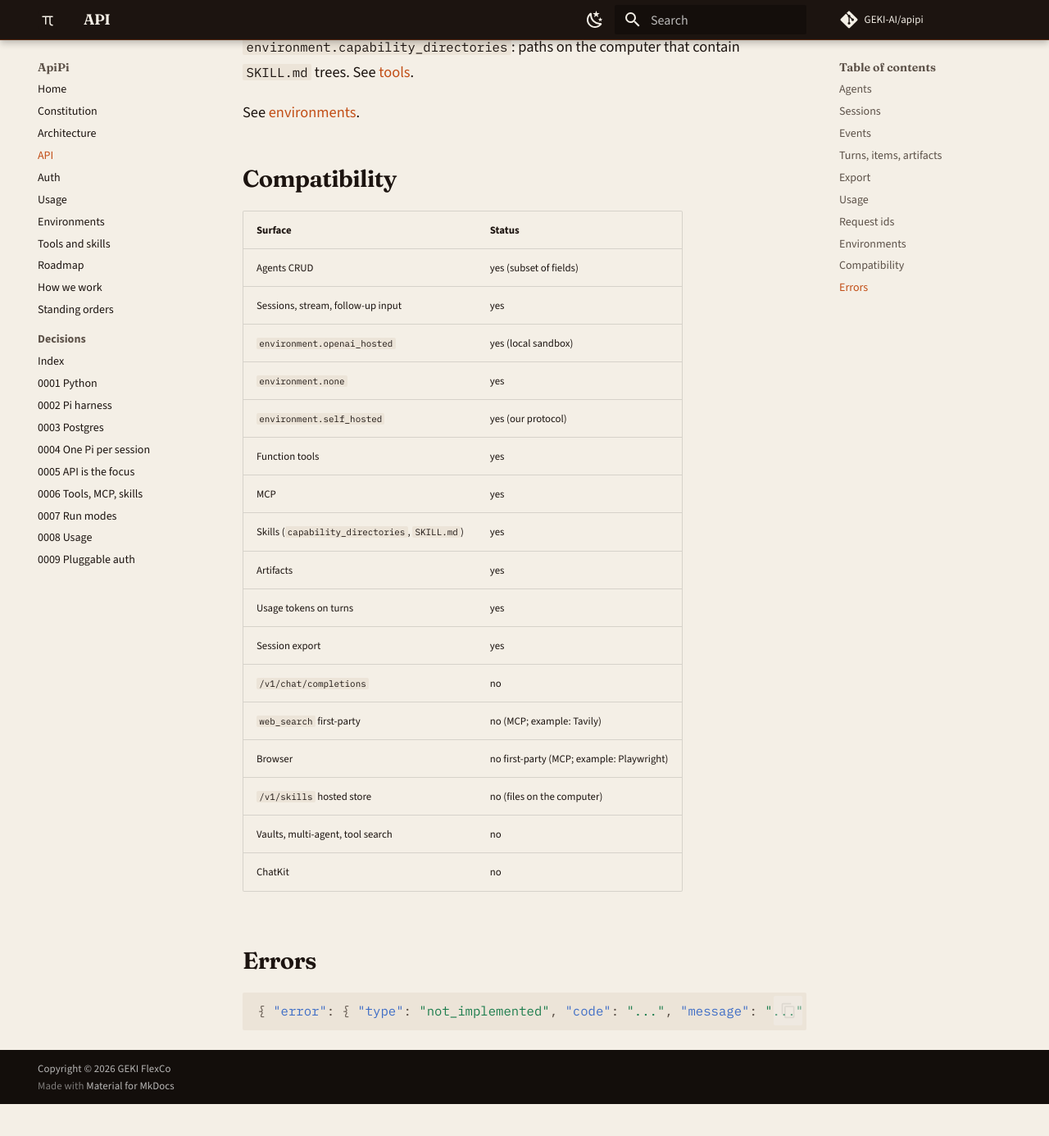
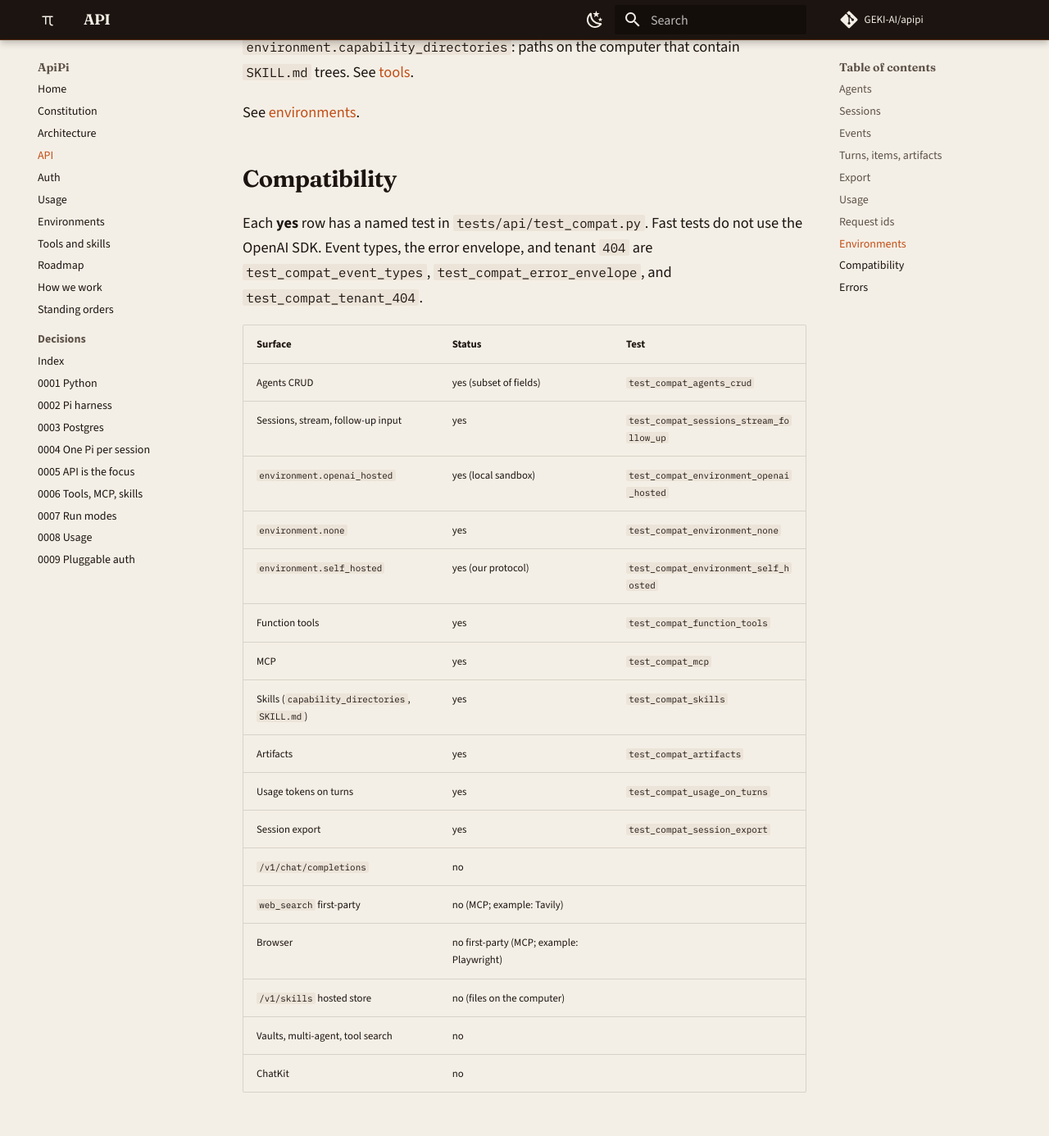
Before and after one commit to GEKI-AI/apipi, an MkDocs documentation site: the page built from docs/api.md, in a window 1280 px wide and 1400 px high, scrolled down 5046 px. Shown: the top 1386 px of the window at 82% size. Built offline with MkDocs 1.6.1 and Material for MkDocs 9.7.7, drawn with Linux system fonts in a browser that asks for light colours; comment, search, counter and statistics services are not loaded; before the commit the page ends 6393 px from its top, so only the background shows below that.

Commit message:
Add Agents API compatibility tests (#61)
Co-authored-by: mths opencode <mths@datenhof.com>

```diff
--- a/docs/api.md
+++ b/docs/api.md
@@ -155,25 +155,30 @@ See [environments](environments.md).
 
 ## Compatibility
 
-| Surface | Status |
-| --- | --- |
-| Agents CRUD | yes (subset of fields) |
-| Sessions, stream, follow-up input | yes |
-| `environment.openai_hosted` | yes (local sandbox) |
-| `environment.none` | yes |
-| `environment.self_hosted` | yes (our protocol) |
-| Function tools | yes |
-| MCP | yes |
-| Skills (`capability_directories`, `SKILL.md`) | yes |
-| Artifacts | yes |
-| Usage tokens on turns | yes |
-| Session export | yes |
-| `/v1/chat/completions` | no |
-| `web_search` first-party | no (MCP; example: Tavily) |
-| Browser | no first-party (MCP; example: Playwright) |
-| `/v1/skills` hosted store | no (files on the computer) |
-| Vaults, multi-agent, tool search | no |
-| ChatKit | no |
+Each **yes** row has a named test in `tests/api/test_compat.py`. Fast tests
+do not use the OpenAI SDK. Event types, the error envelope, and tenant
+`404` are `test_compat_event_types`, `test_compat_error_envelope`, and
+`test_compat_tenant_404`.
+
+| Surface | Status | Test |
+| --- | --- | --- |
+| Agents CRUD | yes (subset of fields) | `test_compat_agents_crud` |
+| Sessions, stream, follow-up input | yes | `test_compat_sessions_stream_follow_up` |
+| `environment.openai_hosted` | yes (local sandbox) | `test_compat_environment_openai_hosted` |
+| `environment.none` | yes | `test_compat_environment_none` |
+| `environment.self_hosted` | yes (our protocol) | `test_compat_environment_self_hosted` |
+| Function tools | yes | `test_compat_function_tools` |
+| MCP | yes | `test_compat_mcp` |
+| Skills (`capability_directories`, `SKILL.md`) | yes | `test_compat_skills` |
+| Artifacts | yes | `test_compat_artifacts` |
+| Usage tokens on turns | yes | `test_compat_usage_on_turns` |
+| Session export | yes | `test_compat_session_export` |
+| `/v1/chat/completions` | no | |
+| `web_search` first-party | no (MCP; example: Tavily) | |
+| Browser | no first-party (MCP; example: Playwright) | |
+| `/v1/skills` hosted store | no (files on the computer) | |
+| Vaults, multi-agent, tool search | no | |
+| ChatKit | no | |
 
 ## Errors
 
```
Also changed, not shown: docs/process.md (+6 -0 lines), docs/usage.md (+4 -2 lines), 2 other files.
